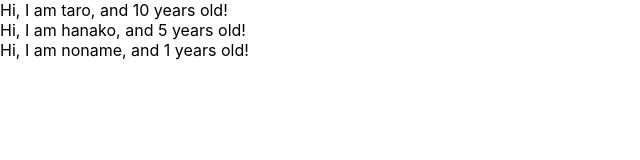
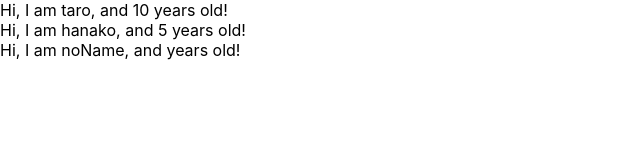
Before and after one commit to hirogw/react-redux-crud-application, a React (Create React App) app: page / in a window 1280 px wide. Shown: the top 160 px of the page, without its empty margins (0-640 px from the left). Built offline with nearby package versions, Linux system fonts and the light colour scheme.

Commit message:
learn prop-types

```diff
--- a/src/App.js
+++ b/src/App.js
@@ -1,11 +1,12 @@
 import React from 'react';
 import { render } from '@testing-library/react';
+import PropTypes from 'prop-types';
 
 const App = () => {
   const profiles = [
     { name: 'taro', age: 10 },
     { name: 'hanako', age: 5 },
-    { name: 'noname' }
+    { name: 'noName'}
   ]
   return (
     <div>
@@ -20,10 +21,9 @@ const App = () => {
 const User = (props) => {
   return <div>Hi, I am {props.name}, and {props.age} years old!</div>
 }
-
-//default値の設定
-User.defaultProps = {
-  age: 1
+User.propTypes = {
+  name: PropTypes.string,
+  age: PropTypes.number.isRequired
 }
 
 
```
